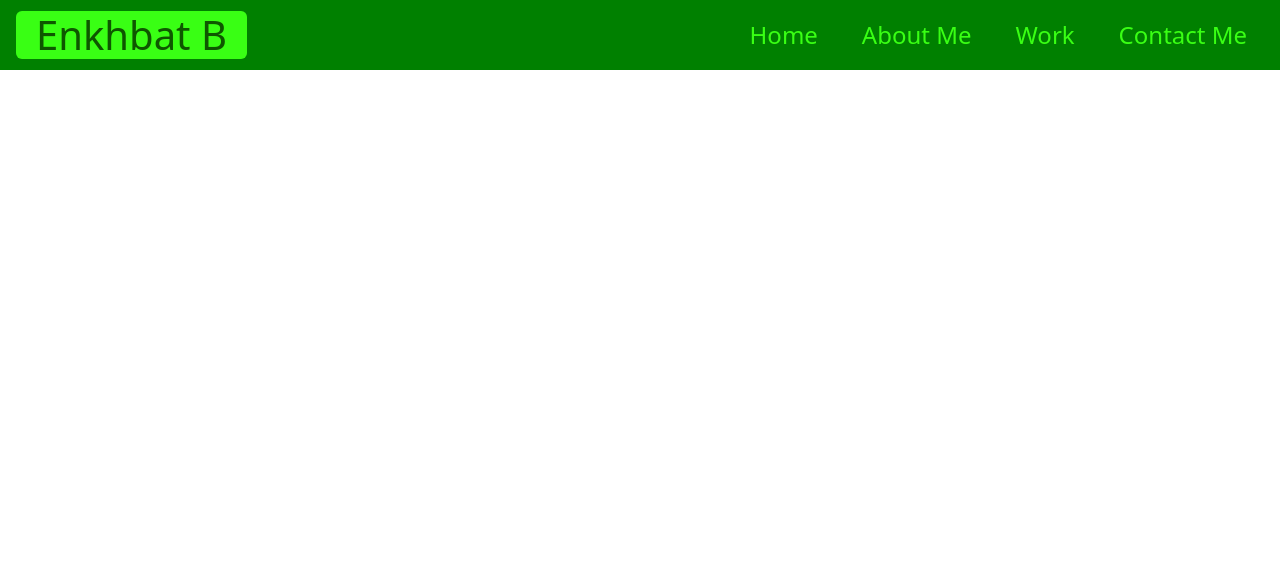
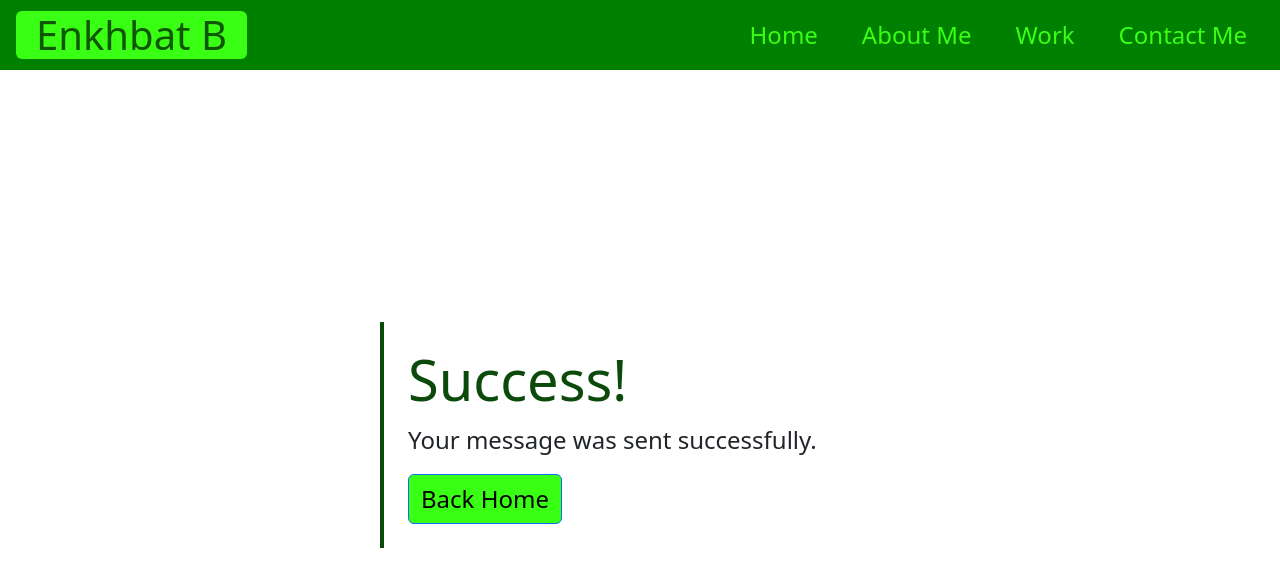
Before and after one commit to enx-code/react-Portfolio, a React (Vite) app: page /success in a window 1280 px wide. Shown: the top 586 px of the page. Built offline with nearby package versions, Linux system fonts and the light colour scheme.

Commit message:
success page added

```diff
--- a/src/App.jsx
+++ b/src/App.jsx
@@ -5,6 +5,7 @@ import Home from "./components/Home";
 import AboutMe from "./components/AboutMe";
 import Work from "./components/Work";
 import ContactMe from "./components/ContactMe";
+import Success from "./components/Success";
 import ProjectDetails from './components/ProjectDetails';
 
 function App() {
@@ -15,6 +16,7 @@ function App() {
         <Route path="/" element={<Home />} />
         <Route path="/about" element={<AboutMe />} />
         <Route path="/contact" element={<ContactMe />} />
+        <Route path="/success" element={<Success />} />
         <Route path="/work" element={<Work />} />
         <Route path="/work/:projectId" element={<ProjectDetails />} />
       </Routes>
--- a/src/components/ContactMe.jsx
+++ b/src/components/ContactMe.jsx
@@ -1,12 +1,16 @@
 import React, { useState } from "react";
+import { useNavigate } from "react-router-dom";
 
 function ContactMe() {
+  const navigate = useNavigate();
   const [formData, setFormData] = useState({
     name: "",
     email: "",
     message: "",
   });
   const [result, setResult] = useState("");
+  const [isSubmitting, setIsSubmitting] = useState(false);
+
   const handleChange = (e) => {
     setFormData({
       ...formData,
@@ -16,6 +20,8 @@ function ContactMe() {
 
   const onSubmit = async (event) => {
     event.preventDefault();
+    setResult("");
+    setIsSubmitting(true);
 
     const formDataObj = new FormData(event.target);
     formDataObj.append("access_key", import.meta.env.VITE_WEB3FORMS_KEY);
@@ -29,14 +35,16 @@ function ContactMe() {
       const data = await response.json();
 
       if (data.success) {
-        setResult("Success! Message sent.");
         setFormData({ name: "", email: "", message: "" }); // reset inputs
+        navigate("/success");
       } else {
-        setResult("Error: " + data.message);
+        setResult(data.message || "Message was not sent. Please try again.");
       }
     } catch (error) {
       console.error("FETCH ERROR:", error);
-      setResult("Something went wrong.");
+      setResult("Message was not sent. Please try again.");
+    } finally {
+      setIsSubmitting(false);
     }
   };
 
@@ -97,8 +105,13 @@ function ContactMe() {
                 required
               />
             </div>
-            <button type="submit" className="btn btn-primary fs-4">
-              Send
+            {result && (
+              <p className="contact-error-message" role="alert">
+                {result}
+              </p>
+            )}
+            <button type="submit" className="btn btn-primary fs-4" disabled={isSubmitting}>
+              {isSubmitting ? "Sending..." : "Send"}
             </button>
           </form>
         </div>
--- /dev/null
+++ b/src/components/Success.jsx
@@ -0,0 +1,18 @@
+import React from "react";
+import { Link } from "react-router-dom";
+
+function Success() {
+  return (
+    <main className="success-page">
+      <section className="success-message">
+        <h2>Success!</h2>
+        <p>Your message was sent successfully.</p>
+        <Link className="btn btn-primary fs-4" to="/">
+          Back Home
+        </Link>
+      </section>
+    </main>
+  );
+}
+
+export default Success;
--- a/src/css/style.css
+++ b/src/css/style.css
@@ -300,6 +300,32 @@ img {
   border-bottom: 0 !important;
   border-radius: 0 !important;
 }
+.contact-error-message {
+  background-color: #ffe6e6;
+  border-left: solid 4px #b00020;
+  color: #7a0016;
+  padding: 10px 12px;
+}
+.success-page {
+  display: flex;
+  flex: 1;
+  align-items: center;
+  justify-content: center;
+  padding: 24px;
+}
+.success-message {
+  max-width: 520px;
+  width: 100%;
+  border-left: solid 4px var(--letter-color);
+  padding: 24px;
+}
+.success-message h2 {
+  color: var(--letter-color);
+  font-size: clamp(2rem, 5vw, 3.5rem);
+}
+.success-message p {
+  font-size: 1.5rem;
+}
 @media (max-width: 600px) {
   .about-page,
   .work-page,
```
